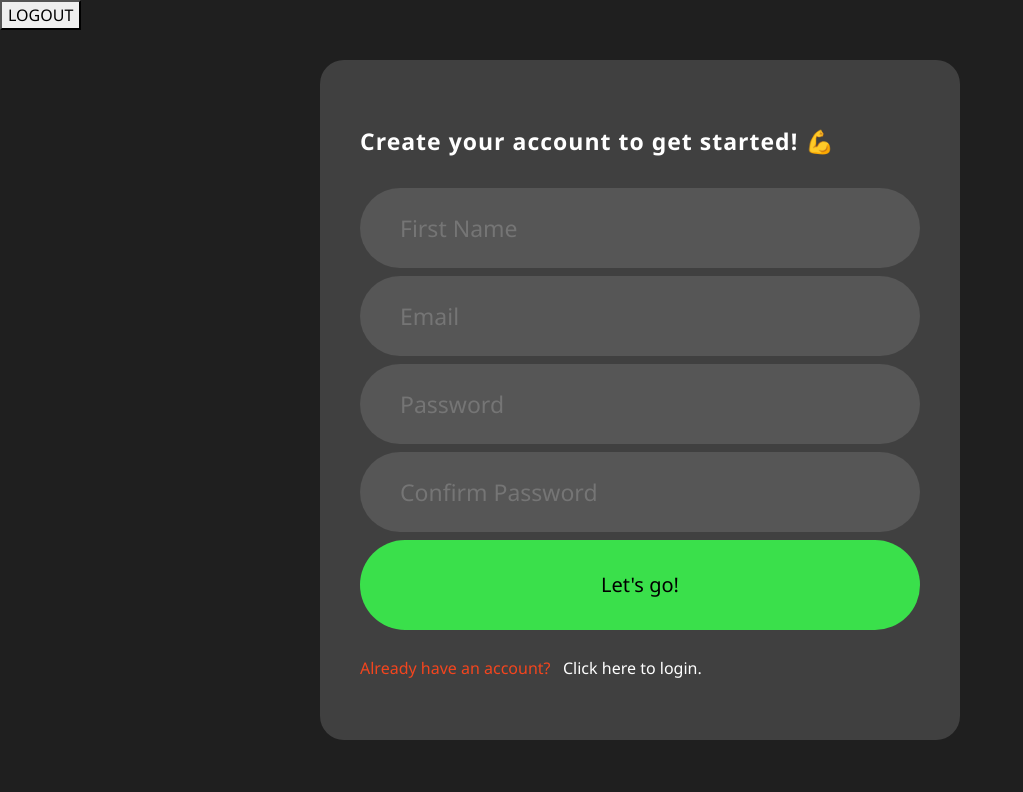
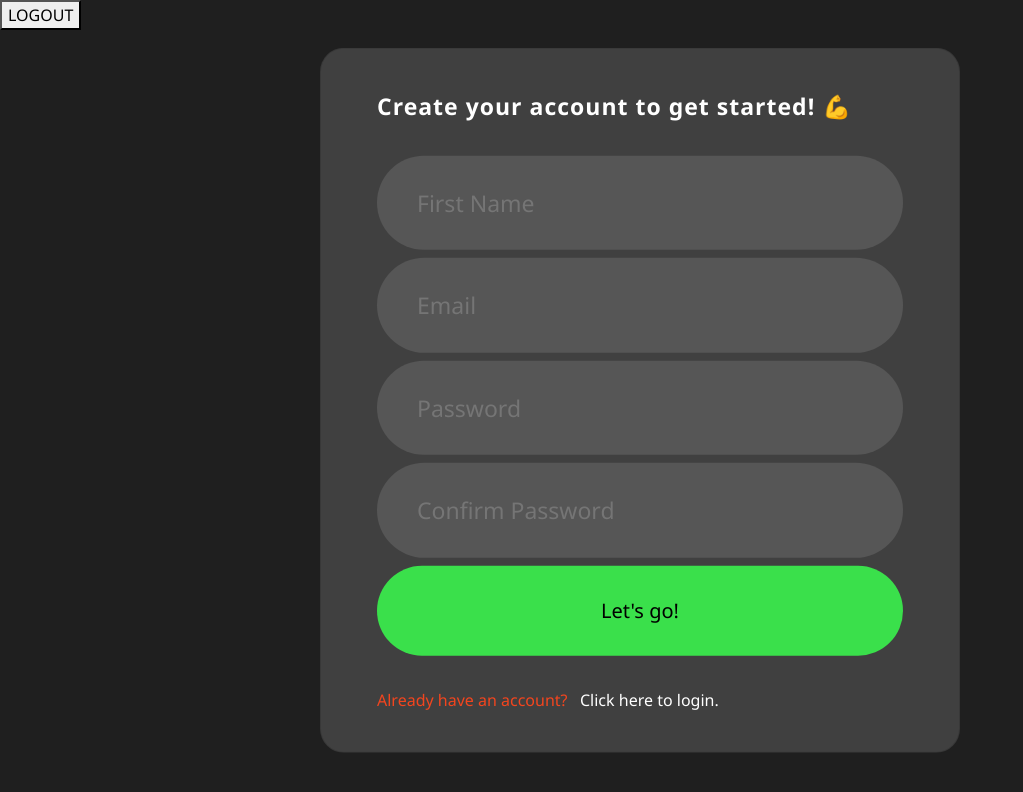
Before and after one commit to brett-yoncak/end-goal-2, a Vue app: page /register in a window 1280 px wide. Shown: the top 792 px of the page, without its empty margins (0-1023 px from the left). Built offline with nearby package versions, Linux system fonts and the light colour scheme.

Commit message:
removed the grid and mixins

```diff
--- a/src/App.vue
+++ b/src/App.vue
@@ -1,8 +1,8 @@
 <script setup>
 import { RouterView } from 'vue-router';
 import { getAuth, signOut } from 'firebase/auth'
+import router from '@/router'
 import { useUserStore } from '@/store/userStore.js'
-import router from '@/router'
 import { EventBus } from './event-bus';
 import AppNotification from '@/components/AppNotification.vue';
 
--- a/src/components/AppNotification.vue
+++ b/src/components/AppNotification.vue
@@ -67,13 +67,14 @@ onMounted(() => {
 </template>
 
 <style lang="scss" scoped>
-.noti{
+.noti {
   display: flex;
   flex-direction: column;
   background-color: #1F1F1F;
   padding: 12px;
   border-radius: 8px;
   width: 50%;
+  box-shadow: -2px 8px 24px;
 }
 
 .top-bar {
@@ -88,6 +89,7 @@ onMounted(() => {
   border-radius: 4px;
   background-color: $red;
 }
+
 .icon{
   width: 20px;
   fill: white;
--- a/src/components/TextWrapper.vue
+++ b/src/components/TextWrapper.vue
@@ -13,7 +13,7 @@ const emits = ['update:modelValue']
 
 <template>
   <input
-    class="text-container"
+    class="text-input-container"
     v-bind="$attrs"
     :value="modelValue"
     @input="$emit('update:modelValue', $event.target.value)"
@@ -21,7 +21,4 @@ const emits = ['update:modelValue']
 </template>
 
 <style lang="scss" scoped>
-.text-container {
-   @include text-input-container;
-}
 </style>
--- a/src/styles/global.scss
+++ b/src/styles/global.scss
@@ -1,43 +1,54 @@
-@mixin text-input-container {
+.text-input-container {
     color: white;
     border: none;
-    height: 80px;
-    padding-left: 40px;
-    font-size: $f1;
+    padding: 30px 0 30px 40px ;
+    font-size: 23px;
     background: #565656;
     border-radius: 80px;
     width: 100%;
     box-sizing: border-box;
 }
 
-@mixin grid {
-    display: grid;
+.card {
     position: absolute;
     top: 50%;
     left: 50%;
     transform: translate(-50%, -50%);
-    grid-template-areas:
-    'top'
-    'head'
-    'content'
-    'foot'
-    ;
     background: #404040;
     border-radius: 24px;
-    height: 680px;
+    padding:24px;
+    max-height: 720px;
     width: 640px;
     grid-template-rows: 24px 64px 448px auto;
     padding: 40px;
+    box-sizing: border-box;
 }
 
-@mixin heading {
-    grid-area: head;
-    font-size: $f1;
+.heading {
+    font-size: 23px;
     font-weight: bold;
     color: white;
     letter-spacing: 1px;
+    padding: 0px 16px 16px 16px;
 }
 
+.content {
+    padding: 16px;
+    overflow: scroll;
+}
+
+.bottom-bar {
+    display: flex;
+    padding: 16px 16px 0 16px;
+    font-size: 16px;
+}
+
+.form {
+    display: flex;
+    flex-direction: column;
+    row-gap: 8px;
+    width: 100%;
+ }
 
 //COLORS
 $green: #3AE04B;
--- a/src/views/LoginView.vue
+++ b/src/views/LoginView.vue
@@ -69,7 +69,7 @@ const login = () => {
 </script>
 
 <template>
-  <div class="grid">
+  <div class="card">
     <header class="heading">
       <span>🏆 Log in to start acheiving your goals! 🏆</span>
     </header>
@@ -113,35 +113,6 @@ const login = () => {
 </template>
 
 <style lang="scss" scoped>
-.grid {
-  @include grid;
-}
-
-.heading {
-  @include heading
-}
-
-.content {
-  grid-area: content;
-  width: 100%;
-}
-
-.form {
-  display: flex;
-  flex-direction: column;
-  row-gap: 8px;
-
-  width: 100%;
-}
-
-.bottom-bar {
-  display: flex;
-  grid-area: foot;
-  margin-top: auto;
-  padding-bottom: 20px;
-  font-size: $f2
-}
-
 .reminder-text {
   color: $red;
 }
--- a/src/views/NewGoalView.vue
+++ b/src/views/NewGoalView.vue
@@ -2,6 +2,7 @@
 import { ref } from 'vue'
 import { useUserStore } from '@/store/userStore.js'
 import CleanButton from '@/components/CleanButton.vue'
+import TextWrapper from '@/components/TextWrapper.vue'
 import getDate from '@/helper.js'
 
 const userStore = useUserStore()
@@ -14,7 +15,7 @@ let dayName = ref(getDate)
 </script>
 
 <template>
-  <div class="grid">
+  <div class="card">
     <span class="top-bar">
       Happy {{ dayName }}, {{ name }}!
     </span>
@@ -25,12 +26,11 @@ let dayName = ref(getDate)
 
     <main class="content">
       <form class="form">
-        <input
+        <TextWrapper
           v-model="currentEndGoal"
-          class="text-container"
           placeholder="I will..."
           type="text"
-        >
+        />
 
         <CleanButton
           background="green"
@@ -46,45 +46,13 @@ let dayName = ref(getDate)
       </span>
 
       <span class="normal-text">
-        Goals should be generalized and long-term. Keep it broad and lofty.
+        Goals should be generalized and long-term. Keep it broad.
       </span>
     </div>
   </div>
 </template>
 
 <style lang="scss" scoped>
-.grid {
-   @include grid;
-}
-
-.heading {
-   @include heading
-}
-
-.content {
-   grid-area: content;
-   width: 100%;
-}
-
-.form {
-   display: flex;
-   flex-direction: column;
-   row-gap: 8px;
-   width: 100%;
-}
-
-.text-container {
-   @include text-input-container;
-}
-
-.bottom-bar {
-   display: flex;
-   grid-area: foot;
-   margin-top: auto;
-   padding-bottom: 20px;
-   font-size: $f2;
-}
-
 .reminder-text {
    color: $red;
 }
@@ -94,8 +62,8 @@ let dayName = ref(getDate)
 }
 
 .top-bar {
-   grid-area: top;
    color: white;
    font-size: $f2;
+  padding-left: 16px;
 }
 </style>
--- a/src/views/RegisterView.vue
+++ b/src/views/RegisterView.vue
@@ -65,7 +65,7 @@ const register = () => {
 </script>
 
 <template>
-  <div class="grid">
+  <div class="card">
     <header class="heading">
       <span>Create your account to get started! 💪</span>
     </header>
@@ -117,38 +117,6 @@ const register = () => {
 </template>
 
 <style lang="scss" scoped>
-.grid {
-  @include grid;
-}
-
-.heading {
-  @include heading;
-}
-
-.content {
-  grid-area: content;
-  width: 100%;
-}
-
-.form {
-  display: flex;
-  flex-direction: column;
-  row-gap: 8px;
-  width: 100%;
-}
-
-.text-container {
-  @include text-input-container;
-}
-
-.bottom-bar {
-  display: flex;
-  grid-area: foot;
-  margin-top: auto;
-  padding-bottom: 20px;
-  font-size: $f2;
-}
-
 .reminder-text {
   color: $red;
 }
```
Also changed, not shown: src/FirestorePlugin.js (deleted, +0 -19 lines), src/event-bus.js (line endings or trailing spaces), src/helper.js (line endings or trailing spaces), src/main.js (line endings or trailing spaces).
